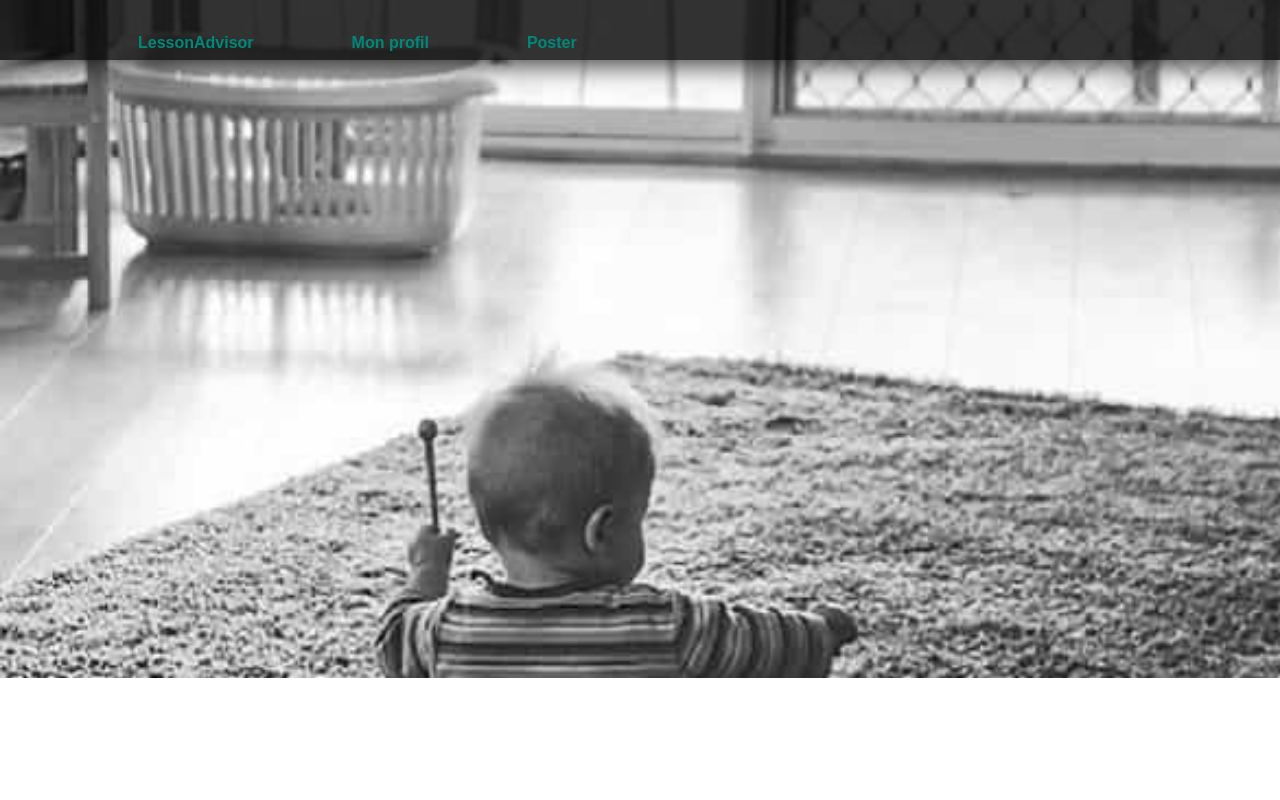
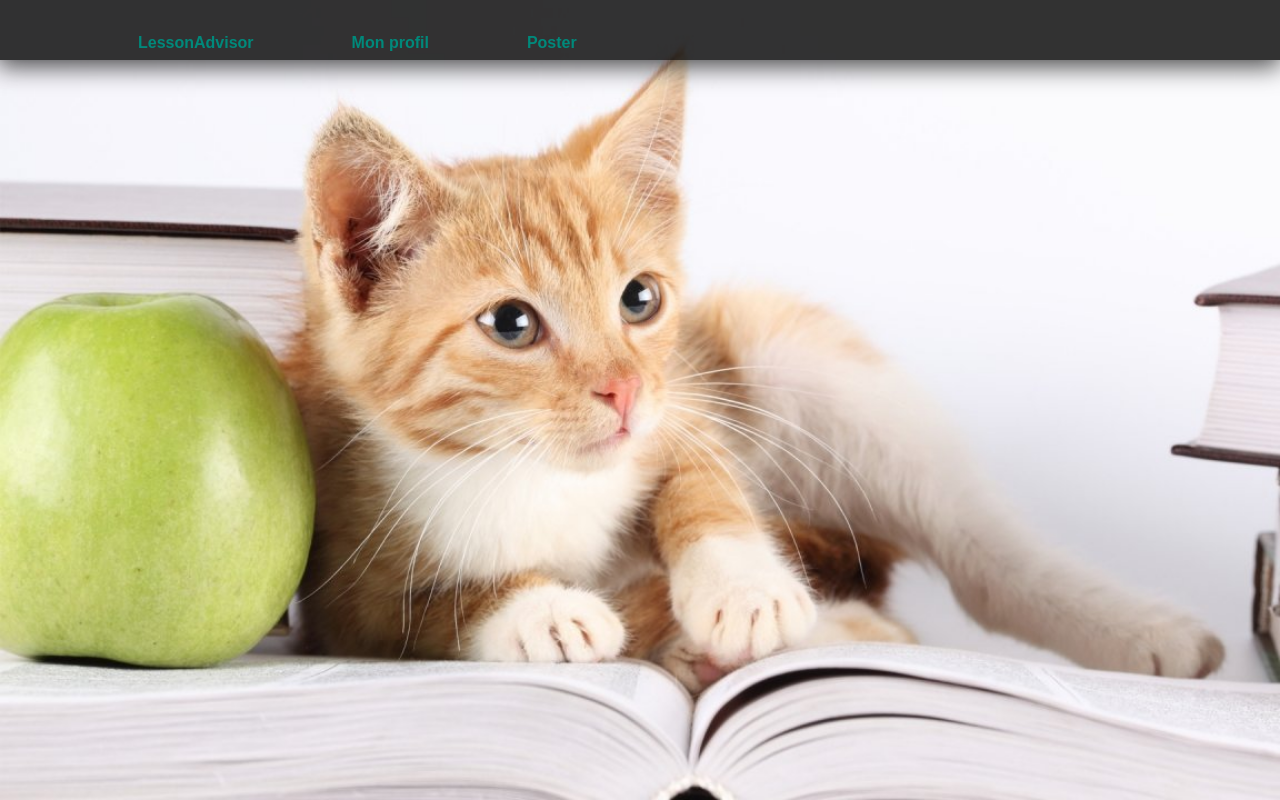
Before and after one commit to ghaniturismo/LessonAdvisor-front, an Angular app: page /#/lessonadvisor in a window 1280 px wide. Built offline with nearby package versions, Linux system fonts and the light colour scheme.

Commit message:
[FIX] backg

```diff
--- a/src/app/container/container.component.css
+++ b/src/app/container/container.component.css
@@ -1,13 +1,3 @@
-.list-background {
-  font-family: Arial, sans-serif;
-  background-image: url("../../assets/img/garde-enfants.jpg");
-  height: 678px;
-  max-height: 678px;
-  overflow-x: hidden;
-
-  background-size: cover;
-  background-repeat: no-repeat;
-}
 #nav {
   width: 100%;
   height: 60px;
--- a/src/app/container/container.component.html
+++ b/src/app/container/container.component.html
@@ -1,3 +1,4 @@
+<section>
   <div class="list-background" id="style-1">
     <div id="nav">
       <div id="nav-wrapper">
@@ -17,3 +18,4 @@
     </div>
 
   </div>
+</section>
--- a/src/app/container/container.component.ts
+++ b/src/app/container/container.component.ts
@@ -4,7 +4,7 @@ import {ActivatedRoute, Router} from '@angular/router';
 @Component({
   selector: 'app-container',
   templateUrl: './container.component.html',
-  styleUrls: ['./container.component.css']
+  styleUrls: ['./container.component.css', '../styles/default_background.css']
 })
 export class ContainerComponent implements OnInit {
 
--- a/src/app/container/list-lessonAdvisor/list-lessonAdvisor.component.css
+++ b/src/app/container/list-lessonAdvisor/list-lessonAdvisor.component.css
@@ -1,4 +1,3 @@
-
 .item-box {
   top:10px;
   left: 60px;
@@ -12,10 +11,10 @@
   height: 200px;
   border-radius: 10%;
   top: -50%;
-  left: calc(50% - 50px);
+
 }
 li:not(:last-child) {
-  margin-bottom: 20px;
+  margin-bottom: 30px;
 }
 .label{
   color: white;
--- a/src/app/container/list-lessonAdvisor/list-lessonAdvisor.component.html
+++ b/src/app/container/list-lessonAdvisor/list-lessonAdvisor.component.html
@@ -1,3 +1,4 @@
+<section>
 <ul class="list-group">
   <li class="item-box list-group-item form-group row" *ngFor="let org of Orgs; let index = index">
 
@@ -28,6 +29,8 @@
     </tr>
   </table>
 
+
   </li>
 
 </ul>
+</section>
--- a/src/app/home/home.component.ts
+++ b/src/app/home/home.component.ts
@@ -4,7 +4,7 @@ import {ActivatedRoute, Router} from '@angular/router';
 @Component({
   selector: 'app-home',
   templateUrl: './home.component.html',
-  styleUrls: ['../styles/nav.css','./home.component.css']
+  styleUrls: ['../styles/nav.css', './home.component.css']
 })
 export class HomeComponent implements OnInit {
 
--- a/src/app/user_profil/user_profil.component.ts
+++ b/src/app/user_profil/user_profil.component.ts
@@ -9,8 +9,7 @@ import {LogService} from '../shared/services/log-service/log-service.component';
 @Component({
 	selector: 'app-person-form',
 	templateUrl: './user_profil.component.html',
-	styleUrls: ['./user_profil.component.css',
-		'../styles/default_background.css','../styles/nav.css','../styles/user_button.css'
+	styleUrls: ['./user_profil.component.css', '../styles/default_background.css', '../styles/nav.css', '../styles/user_button.css'
 	]
 })
 export class User_profilComponent implements OnInit
```
Lines whose indentation alone changed are shown as unchanged.
